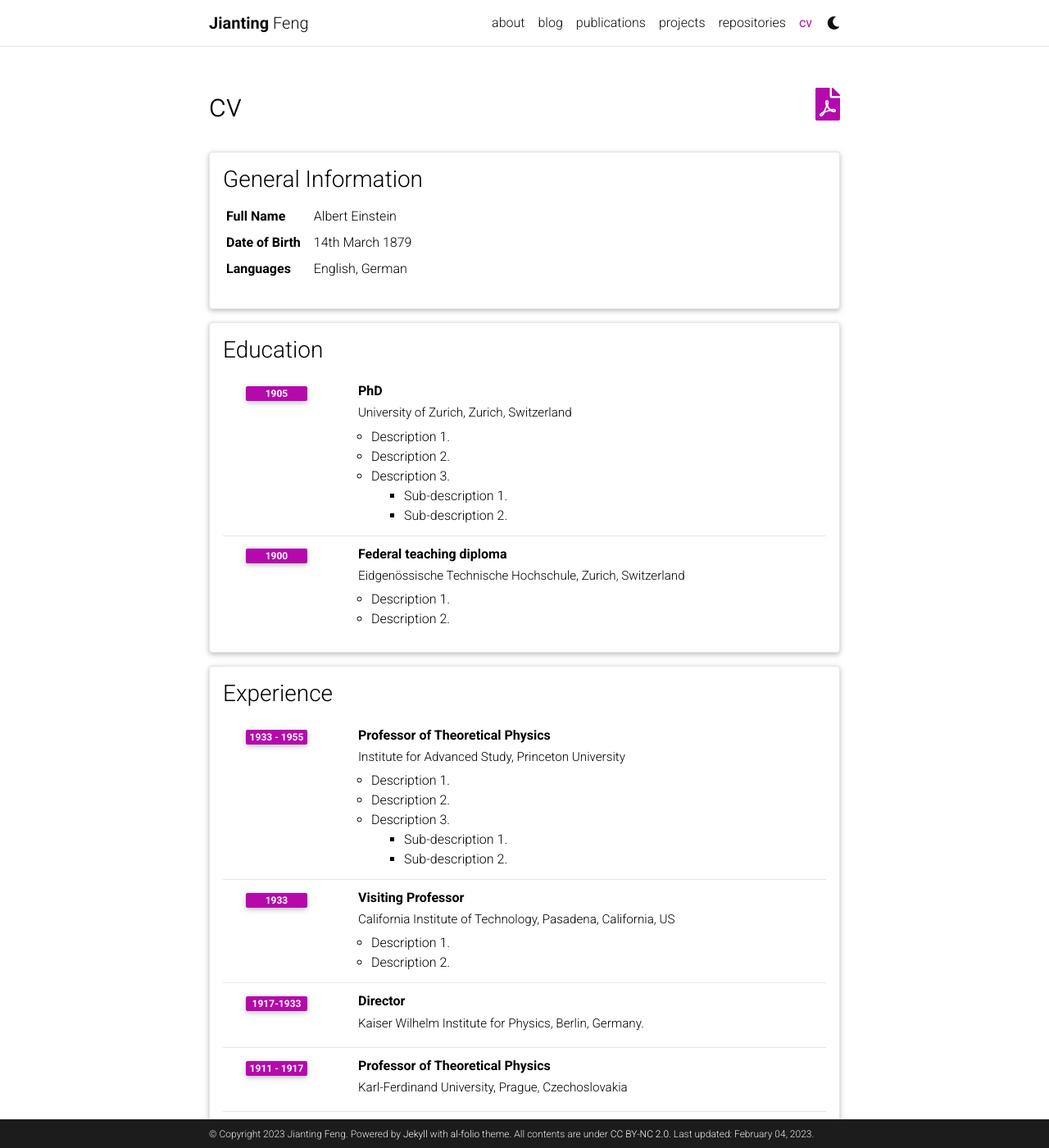
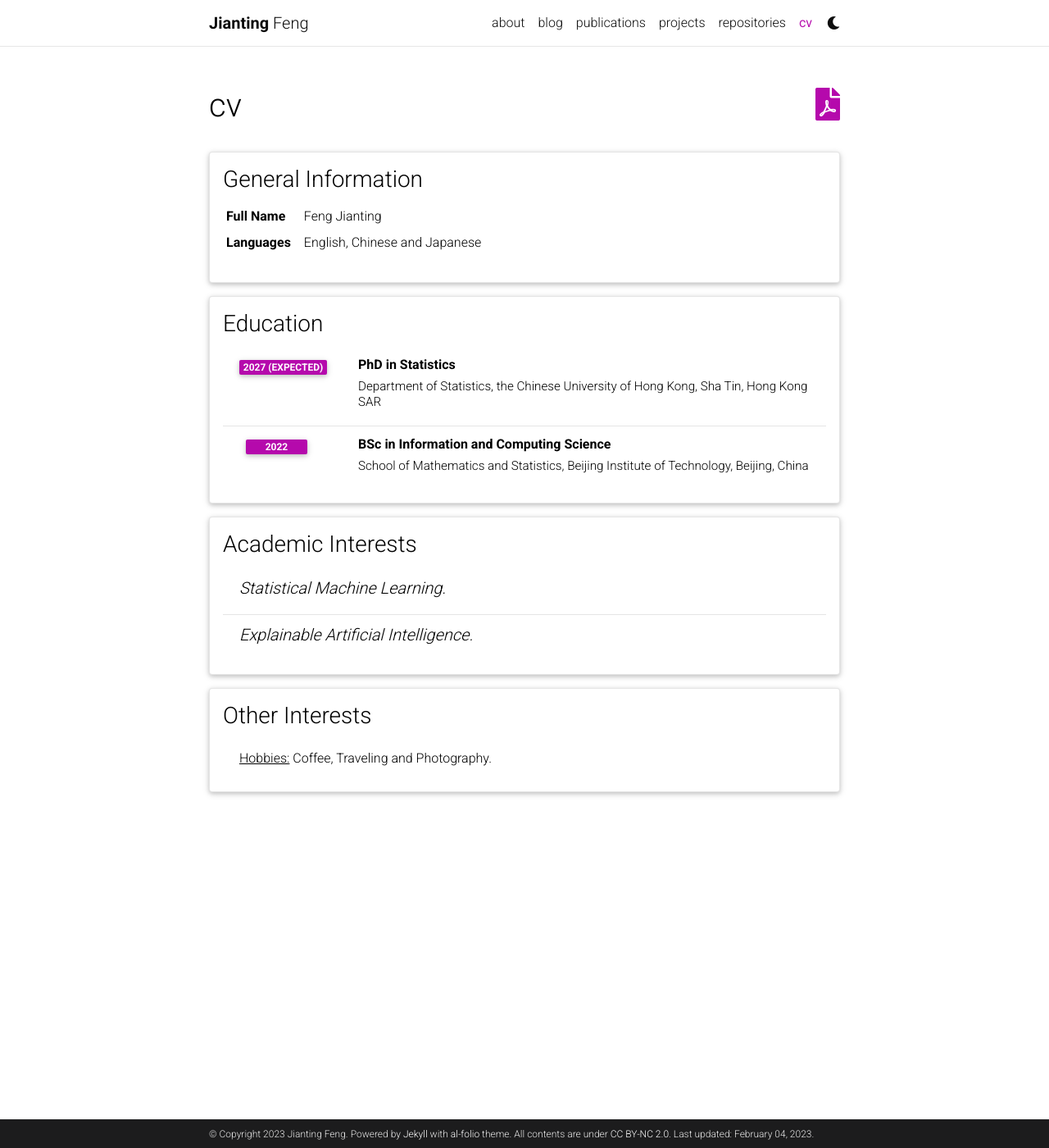
Before and after one commit to JiantingFeng/JiantingFeng.github.io, a Jekyll site: the page built from _pages/cv.md, in a window 1280 px wide and 1400 px high. Shown: the whole window at 82% size. Built offline with Jekyll 4.4.1, drawn with Linux system fonts in a browser that asks for light colours; comment, search, counter and statistics services are not loaded; a style sheet for code colours, icons or effects is not loaded; some of the changed text lies outside the part shown.

```diff
--- a/_data/cv.yml
+++ b/_data/cv.yml
@@ -2,96 +2,96 @@
   type: map
   contents:
     - name: Full Name
-      value: Albert Einstein
-    - name: Date of Birth
-      value: 14th March 1879
+      value: Feng Jianting
+    # - name: Date of Birth
+    #   value: 14th March 1879
     - name: Languages
-      value: English, German
+      value: English, Chinese and Japanese
 
 - title: Education
   type: time_table
   contents:
-    - title: PhD
-      institution: University of Zurich, Zurich, Switzerland
-      year: 1905
-      description:
-        - Description 1.
-        - Description 2.
-        - title: Description 3.
-          contents:
-            - Sub-description 1.
-            - Sub-description 2.
-    - title: Federal teaching diploma
-      institution: Eidgenössische Technische Hochschule, Zurich, Switzerland
-      year: 1900
-      description:
-        - Description 1.
-        - Description 2.
+    - title: PhD in Statistics
+      institution: Department of Statistics, the Chinese University of Hong Kong, Sha Tin, Hong Kong SAR
+      year: 2027 (Expected)
+      # description:
+      #   - Description 1.
+      #   - Description 2.
+      #   - title: Description 3.
+      #     contents:
+      #       - Sub-description 1.
+      #       - Sub-description 2.
+    - title: BSc in Information and Computing Science
+      institution: School of Mathematics and Statistics, Beijing Institute of Technology, Beijing, China
+      year: 2022
+      # description:
+      #   - Description 1.
+      #   - Description 2.
 
-- title: Experience
-  type: time_table
-  contents:
-    - title: Professor of Theoretical Physics
-      institution: Institute for Advanced Study, Princeton University
-      year: 1933 - 1955
-      description:
-        - Description 1.
-        - Description 2.
-        - title: Description 3.
-          contents:
-            - Sub-description 1.
-            - Sub-description 2.
-    - title: Visiting Professor
-      institution: California Institute of Technology, Pasadena, California, US
-      year: 1933
-      description:
-        - Description 1.
-        - Description 2.
+# - title: Experience
+#   type: time_table
+#   contents:
+#     - title: Professor of Theoretical Physics
+#       institution: Institute for Advanced Study, Princeton University
+#       year: 1933 - 1955
+#       description:
+#         - Description 1.
+#         - Description 2.
+#         - title: Description 3.
+#           contents:
+#             - Sub-description 1.
+#             - Sub-description 2.
+#     - title: Visiting Professor
+#       institution: California Institute of Technology, Pasadena, California, US
+#       year: 1933
+#       description:
+#         - Description 1.
+#         - Description 2.
 
-    - title: Director
-      institution: Kaiser Wilhelm Institute for Physics, Berlin, Germany.
-      year: 1917-1933
+#     - title: Director
+#       institution: Kaiser Wilhelm Institute for Physics, Berlin, Germany.
+#       year: 1917-1933
 
-    - title: Professor of Theoretical Physics
-      institution: Karl-Ferdinand University, Prague, Czechoslovakia
-      year: 1911 - 1917
-      description:
+#     - title: Professor of Theoretical Physics
+#       institution: Karl-Ferdinand University, Prague, Czechoslovakia
+#       year: 1911 - 1917
+#       description:
 
-    - title: Associate Professor of Theoretical Physics
-      institution: University of Zurich, Zurich, Switzerland
-      year: 1909 - 1911
+#     - title: Associate Professor of Theoretical Physics
+#       institution: University of Zurich, Zurich, Switzerland
+#       year: 1909 - 1911
 
-- title: Open Source Projects
-  type: time_table
-  contents:
-    - title: <a href="https://github.com/alshedivat/al-folio">al-folio</a>
-      year: 2015-now
-      description: A beautiful, simple, clean, and responsive Jekyll theme for academics.
+# - title: Open Source Projects
+#   type: time_table
+#   contents:
+#     - title: <a href="https://github.com/alshedivat/al-folio">al-folio</a>
+#       year: 2015-now
+#       description: A beautiful, simple, clean, and responsive Jekyll theme for academics.
 
-- title: Honors and Awards
-  type: time_table
-  contents:
-    - year: 1921
-      items:
-        - Nobel Prize in Physics
-        - Matteucci Medal
-    - year: 2029
-      items:
-        - Max Planck Medal
+# - title: Honors and Awards
+#   type: time_table
+#   contents:
+#     - year: 1921
+#       items:
+#         - Nobel Prize in Physics
+#         - Matteucci Medal
+#     - year: 2029
+#       items:
+#         - Max Planck Medal
 
 - title: Academic Interests
   type: nested_list
   contents:
-    - title: Topic 1.
-      items:
-        - Description 1.
-        - Description 2.
-    - title: Topic 2.
-      items:
-        - Description 1.
-        - Description 2.
+    - title: Statistical Machine Learning.
+      # items:
+      #   - Description 1.
+      #   - Description 2.
+    - title: Explainable Artificial Intelligence.
+    #   items:
+    #     - Description 1.
+    #     - Description 2.
 
 - title: Other Interests
   type: list
   contents:
-    - <u>Hobbies:</u> Hobby 1, Hobby 2, etc.
+    - <u>Hobbies:</u> Coffee, Traveling and Photography.
```
Also changed, not shown: _pages/about.md (+3 -7 lines).
